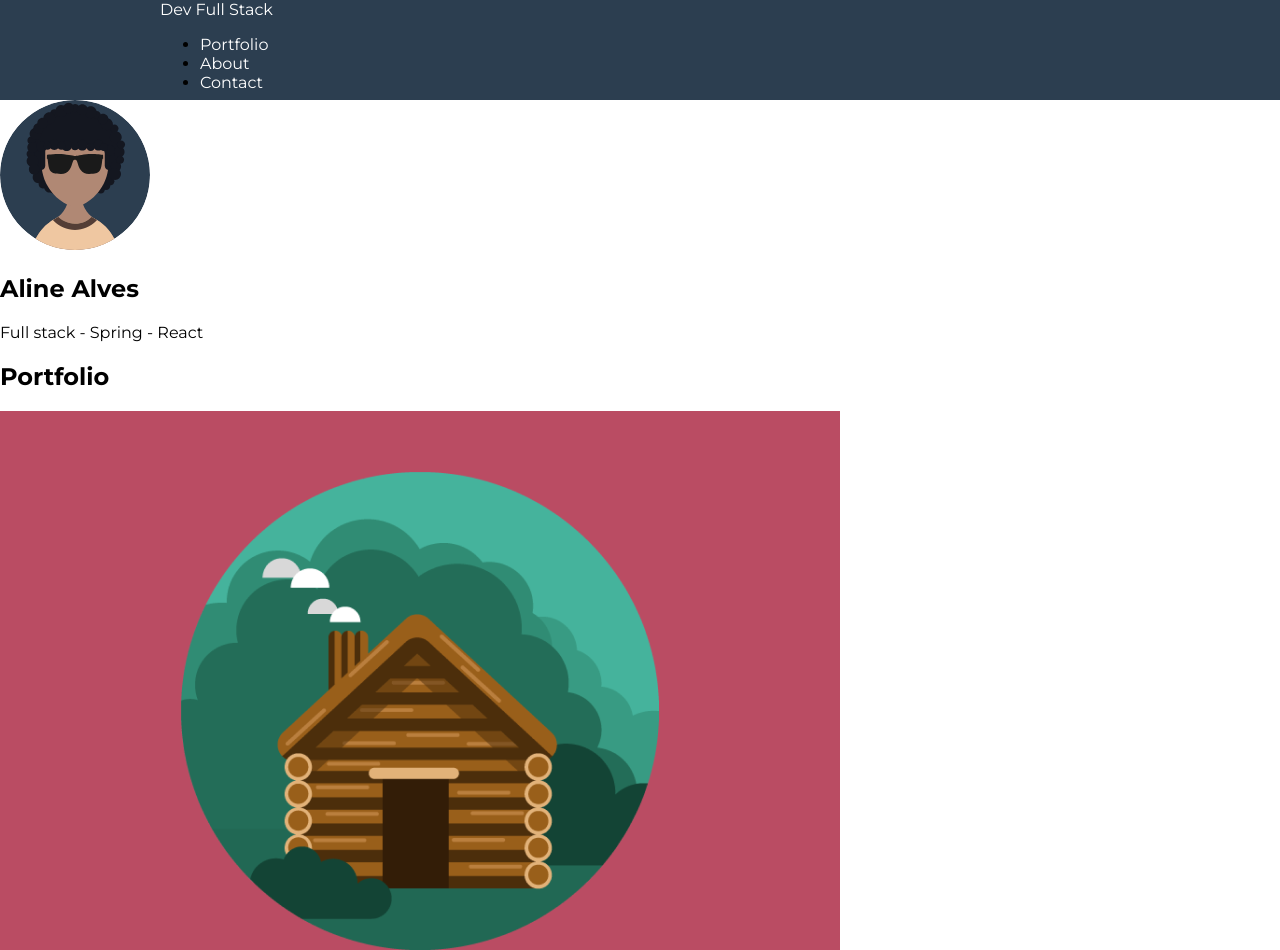
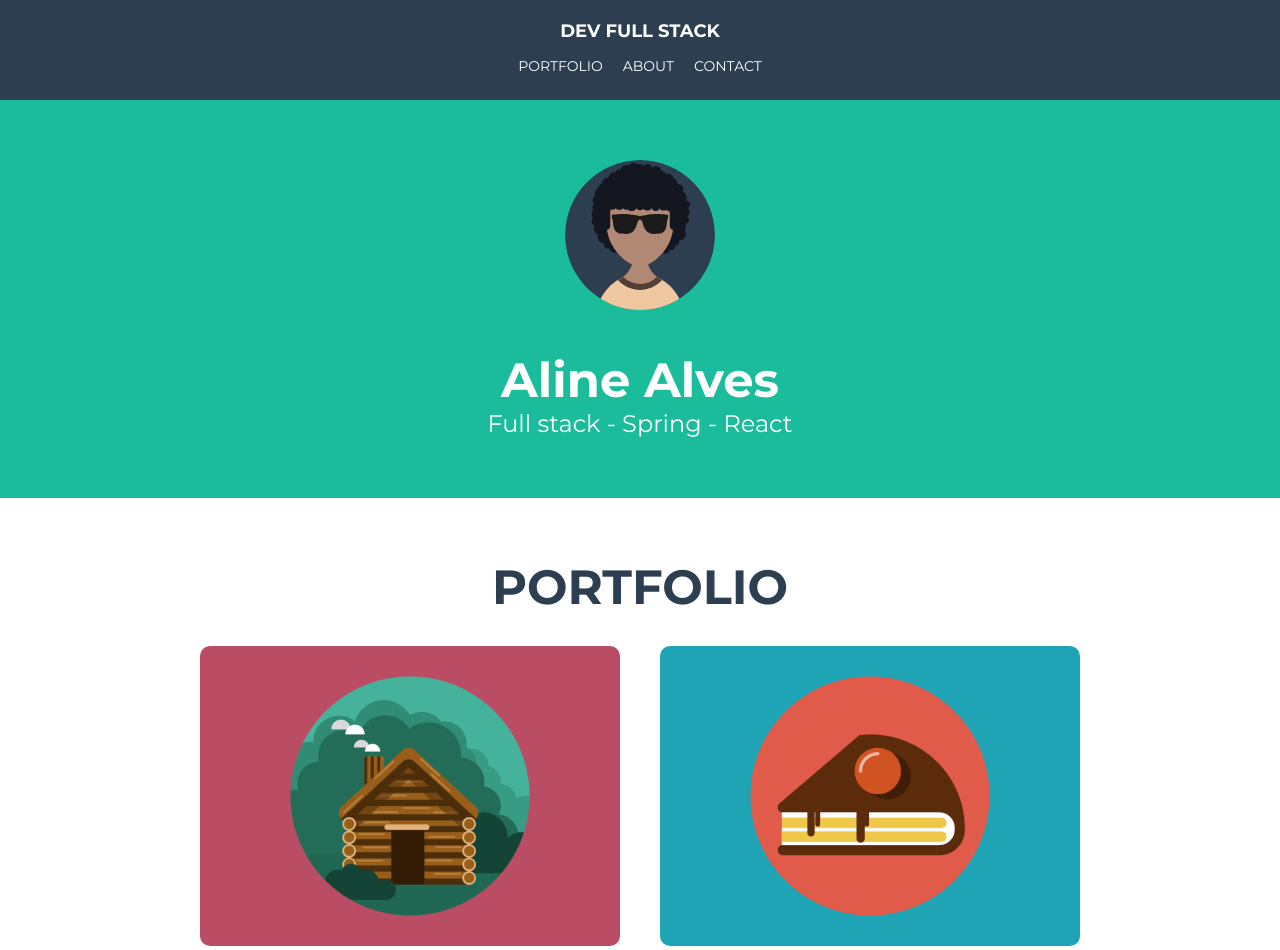
Before and after one commit to AlineAlves10/curso-devsuperior, a plain HTML site: page tarefas/projeto-perfil/index.html in a window 1280 px wide. Shown: the top 950 px of the page. Drawn offline with Linux system fonts and the light colour scheme.

Commit message:
finalizando o projeto expansivo

```diff
--- a/tarefas/projeto-perfil/index.html
+++ b/tarefas/projeto-perfil/index.html
@@ -9,8 +9,8 @@
 <body>
     <header class="nav-container">
         <nav class="nav-main">
-            <a href="#">Dev Full Stack</a>
-            <ul>
+            <a class="nav-tittle" href="#">Dev Full Stack</a>
+            <ul class="menu-nav">
                 <li><a href="#portfolio">Portfolio</a></li>
                 <li><a href="#">About</a></li>
                 <li><a href="https://github.com/AlineAlves10" target="_blank">Contact</a></li>
@@ -19,18 +19,18 @@
     </header>
 
     <main>
-        <section>
-            <div>
+        <section class="perfil-container">
+            <div class="perfil-foto">
                 <img src="img/Profile Image (1).svg" alt="foto pefil">
             </div>
-            <h1>Aline Alves</h1>
-            <p>Full stack - Spring - React</p>
+            <h1 class="perfil-tittle">Aline Alves</h1>
+            <p class="pefil-des">Full stack - Spring - React</p>
         </section>
 
-        <section>
-            <h2>Portfolio</h2>
+        <section id="portfolio">
+            <h2 class="porfolio-tittle">Portfolio</h2>
 
-            <div>
+            <div class="container-portfolio">
                 <img src="img/image 3.png" alt="">
                 <img src="img/image 4.png" alt="">
                 <img src="img/image 5.png" alt="">
@@ -42,8 +42,8 @@
     </main>
 
     <footer>
-        <div>Siga-nos</div>
-        <div>
+        <p>Siga-nos</p>
+        <div class="social-container">
             <a href="#"><img src="img/insta.png" alt="instagram icon"></a>
             <a href="#"><img src="img/youtube.png" alt="youtube icon"></a>
         </div>
--- a/tarefas/projeto-perfil/style.css
+++ b/tarefas/projeto-perfil/style.css
@@ -20,9 +20,15 @@ body{
     background-color: var(--color-dark-blue);
     height: 100px;
     width: 100%;
+    padding: 20px;
+    position: fixed;
 }
 
 .nav-main{
+    display: flex;
+    flex-direction: column;
+    align-items: center;
+
     width: 100%;
     max-width: 960px;
     margin: 0 auto;
@@ -31,4 +37,106 @@ body{
 .nav-main a{
     color: var(--color-white);
     text-decoration: none;
+    text-transform: uppercase;
 }
+
+.menu-nav{
+    display: flex;
+    list-style-type: none;
+    margin: 0;
+    padding: 0;
+}
+
+.menu-nav li{
+    margin: 10px;
+    font-size: 14px;
+}
+
+.nav-tittle{
+    font-size: 18px;
+    font-weight: bold;
+    margin-bottom: 5px;
+}
+
+.perfil-container{
+    background-color: var(--color-light-blue);
+    display: flex;
+    flex-direction: column;
+    align-items: center;
+    color: var(--color-white);
+    padding: 160px 0px 60px 0px;
+}
+
+.perfil-foto img{
+    width: 150px;
+}
+
+.perfil-tittle{
+    font-size: 2rem;
+    margin: 35px 0px 0px 0px;
+}
+
+.pefil-des{
+    font-size: 1rem;
+    margin: 0;
+}
+
+#portfolio{
+    width: 100%;
+    max-width: 960px;
+    margin: 0 auto;
+}
+
+.porfolio-tittle{
+    font-size: 2rem;
+    text-transform: uppercase;
+    text-align: center;
+    color: var(--color-dark-blue);
+    margin: 60px 0 10px 0;
+}
+
+.container-portfolio{
+    display: flex;
+    justify-content: center;
+    flex-wrap: wrap;
+}
+
+.container-portfolio img{
+    width: calc(100% - 40px);
+    max-width: 420px;
+    border-radius: 10px;
+    cursor: pointer;
+    margin: 20px;
+}
+
+footer{
+    background-color: var(--color-dark-blue);
+    height: 120px;
+    display: flex;
+    flex-direction: column;
+    align-items: center;
+}
+
+footer p{
+    margin: 30px 0px 0px 0px;
+    color: var(--color-white);
+    font-size: 14px;
+}
+
+.social-container img{
+    width: 32px;
+    height: 32px;
+    margin: 10px;
+}
+
+@media(min-width: 576px) {
+    html{
+        font-size: 20px;
+    }
+}
+
+@media(min-width: 768px) {
+    html{
+        font-size: 24px;
+    }
+}
```
